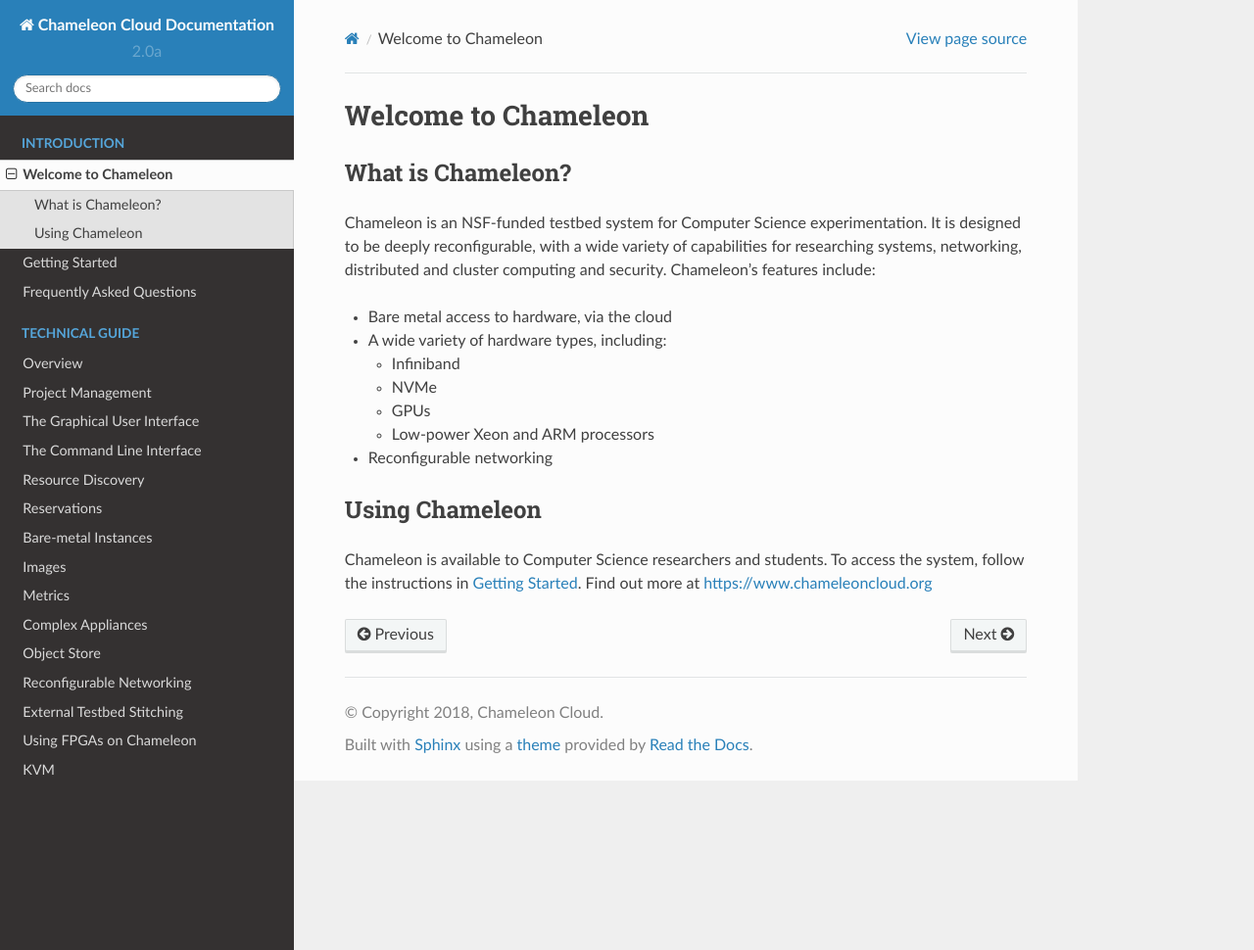
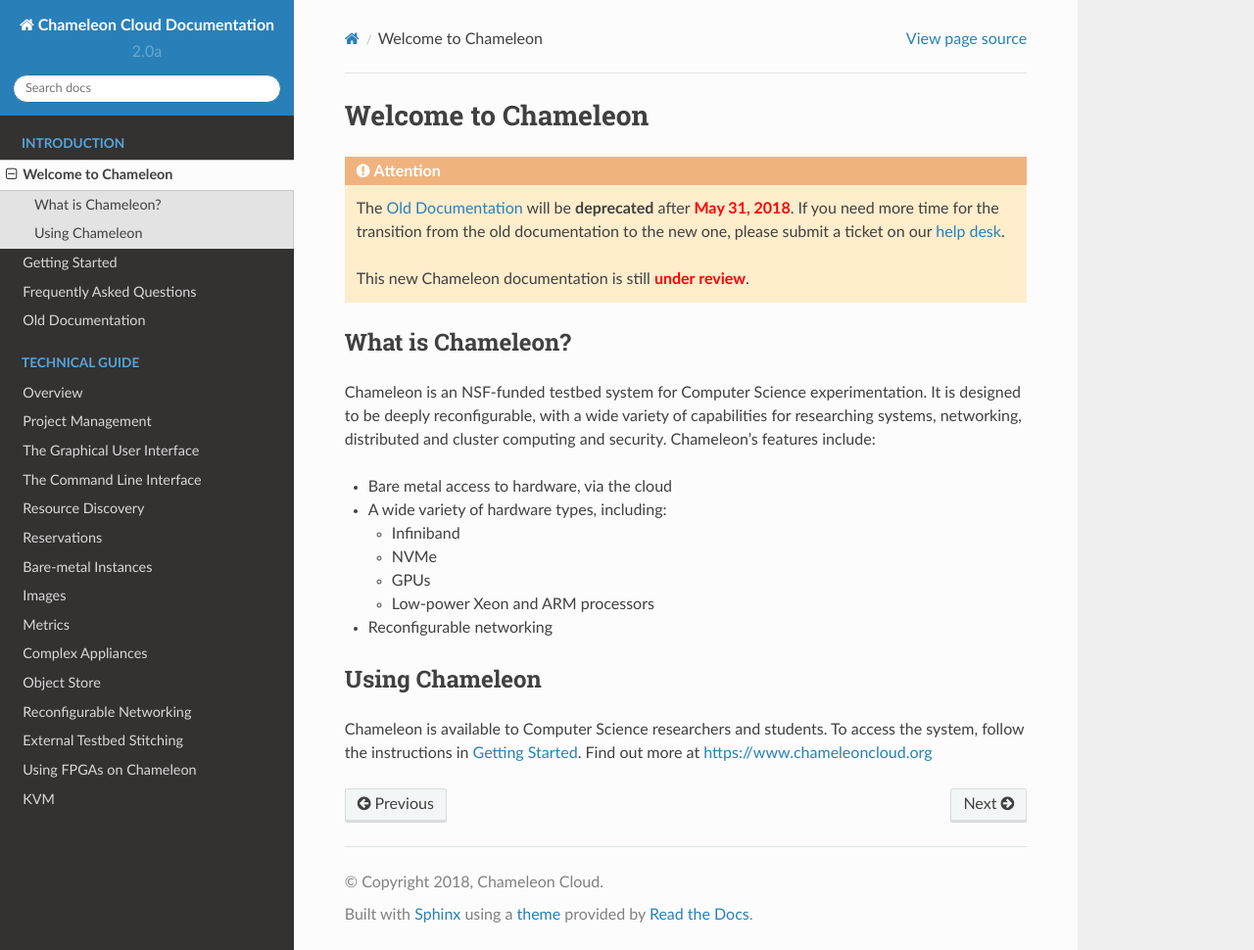
Before and after one commit to ChameleonCloud/docs, a Sphinx documentation site: the page built from source/index.rst, in a window 1280 px wide and 970 px high. Shown: the whole window at 98% size. Built offline with Sphinx 7.4.7 and the Read the Docs theme 2.0.0, drawn with Linux system fonts in a browser that asks for light colours.

Commit message:
add templorary attention for doc transition

```diff
--- /dev/null
+++ b/source/_static/css/textstyles.css
@@ -0,0 +1,4 @@
+.redbold {
+    color:red;
+    font-weight: bold;
+}
--- a/source/_templates/layout.html
+++ b/source/_templates/layout.html
@@ -3,3 +3,4 @@
     <li><a href="/">Chameleon Documentation</a> &raquo;</li>
     {# {{ super() }} #}
 {% endblock %}
+{% set css_files = css_files + [ "_static/css/textstyles.css" ] %}
--- a/source/conf.py
+++ b/source/conf.py
@@ -97,6 +97,9 @@ html_short_title = 'Chameleon Documentation'
 #html_theme = 'sphinxdoc'
 html_theme = 'sphinx_rtd_theme'
 
+def setup(app):
+    app.add_stylesheet( "css/textstyles.css" )
+
 # Theme options are theme-specific and customize the look and feel of a theme
 # further.  For a list of options available for each theme, see the
 # documentation.
--- a/source/contents.rst
+++ b/source/contents.rst
@@ -13,6 +13,7 @@ Welcome to Chameleon Cloud Documentation's documentation!
    index
    getting-started/index
    getting-started/faq
+   getting-started/old_doc
 
 .. toctree::
    :maxdepth: 2
--- a/source/index.rst
+++ b/source/index.rst
@@ -2,6 +2,12 @@
 Welcome to Chameleon
 ====================
 
+.. role:: redbold
+
+.. attention::
+    The :ref:`old-doc` will be **deprecated** after :redbold:`May 31, 2018`. If you need more time for the transition from the old documentation to the new one, please submit a ticket on our `help desk <https://www.chameleoncloud.org/user/help/>`_.
+
+    This new Chameleon documentation is still :redbold:`under review`.
 
 What is Chameleon?
 __________________
```
Also changed, not shown: source/getting-started/old_doc.rst (added, +14 -0 lines).
